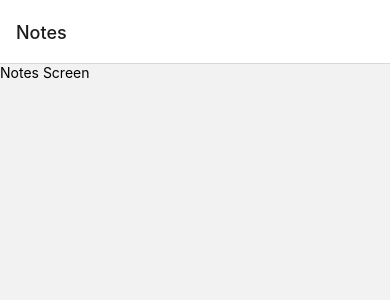
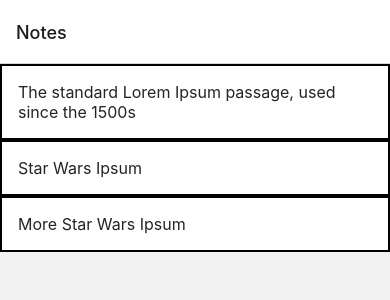
Before and after one commit to christiane-villaroel/notes-app-rn-cv, a React Native app: screen /Notes in a window 390 px wide. Shown: the top 300 px of the page. Built offline with nearby package versions, Linux system fonts and the light colour scheme.

Commit message:
Data props passing to FlatList

```diff
--- a/screens/MainComponent.js
+++ b/screens/MainComponent.js
@@ -1,7 +1,6 @@
 import NotesScreen from "./NotesScreen";
 import { createStackNavigator } from "@react-navigation/stack";
-import { NOTES } from "../shared/notes";
-import { useState } from "react";
+
 
 const Stack = createStackNavigator();
 
@@ -19,13 +18,12 @@ const Stack = createStackNavigator();
  */
 
 const Main = () => {
-    const [notes, setNotes]= useState(NOTES)
     return (
         <Stack.Navigator initialRouteName='Notes'>
             <Stack.Screen
             name="Notes"
+            component={NotesScreen}
             >
-                {props => <NotesScreen {...props} extraData={notes} />}
             </Stack.Screen>
         </Stack.Navigator>
     );
--- a/screens/NotesScreen.js
+++ b/screens/NotesScreen.js
@@ -1,15 +1,11 @@
-import { /* FlatList, */ View,Text,StyleSheet } from "react-native";
-/* import { ListItem } from "react-native-elements";
-import { useState } from "react"; */
-/* import {ListItem } from "react-native-elements"; */
+import { FlatList, View,Text,StyleSheet } from "react-native";
+import { ListItem } from "react-native-elements";
+import { useState } from "react";
+import { NOTES } from "../shared/notes";
 
-function NotesScreen() {
-    return (
-        <View>
-            <Text>Notes Screen</Text>
-        </View>
-    )
-   /*  const renderNoteItem = ({ item: note }) => {
+function NotesScreen () {
+    const [notes, setNotes]=useState(NOTES)
+    const renderNoteItem = ({ item: note }) => {
         return (
             <ListItem style={styles.listItem}>
                 <ListItem.Content>
@@ -26,7 +22,7 @@ function NotesScreen() {
             renderItem={renderNoteItem}
             keyExtractor={(item) => item.id.toString()} />
 
-    );  */
+    );
 }
 
 const styles = StyleSheet.create({
```
Also changed, not shown: 1 other file (tests, documents, lock files or other folders).
